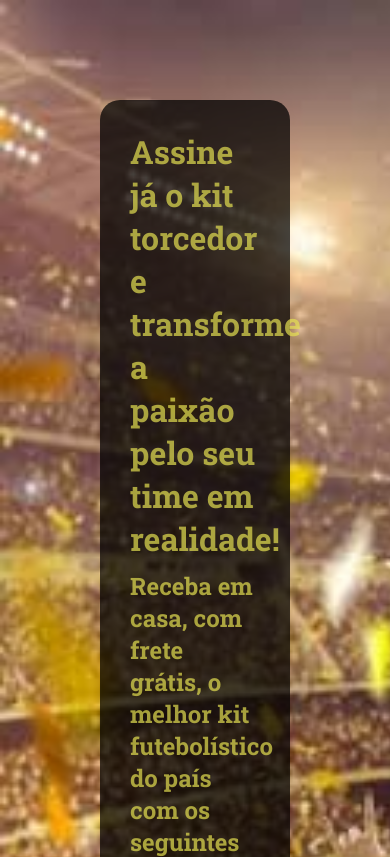
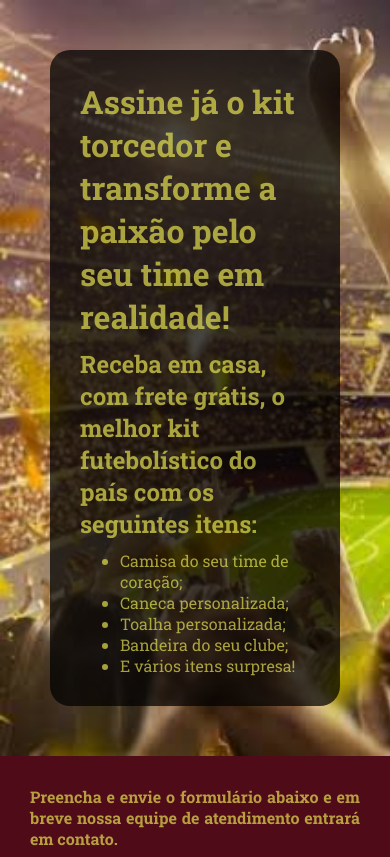
Before and after one commit to BrunoAraujooDev/landing-page, a plain HTML site: page index.html in a window 390 px wide. Shown: the top 857 px of the page. Drawn offline with Linux system fonts and the light colour scheme.

Commit message:
Alterado form e index CSS

```diff
--- a/css/index.css
+++ b/css/index.css
@@ -13,7 +13,8 @@
 
             #lado-esquerdo {
                 background: url(../assets/torcedor.jpg) no-repeat;
-                background-size: cover;
+                background-size: 1205.670px 937px;
+
 
             }
 
@@ -114,8 +115,18 @@
                 transform: scale(1.1);
             }
 
-            @media screen and (max-width: 720px) {
+            @media screen and (max-width: 745px) {
                 #container {
                     flex-direction: column;
                 }
+
+                #lado-esquerdo {
+                    background-size: cover;
+                    width: 100vw;
+                    height: 100vh;
+                }
+
+                .box-esquerdo {
+                   margin: 50px;
+                }
             }
```
Also changed, not shown: css/form.css (+11 -3 lines).
